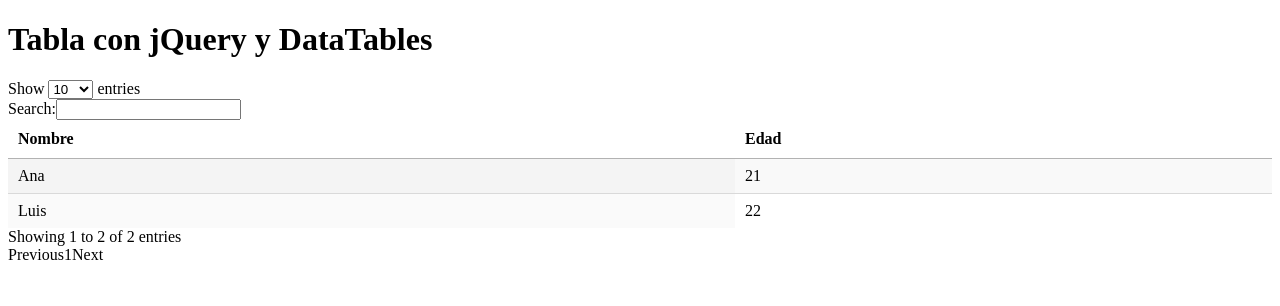
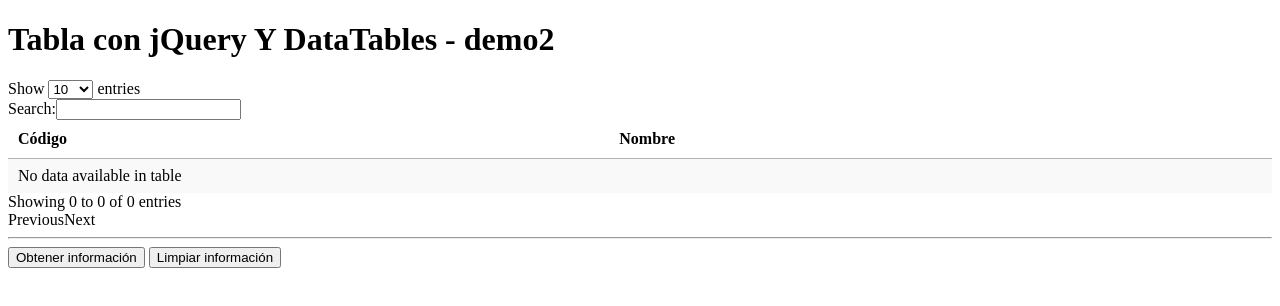
Before and after one commit to cbhas/app01, a website built with Vite: page index.html in a window 1280 px wide. Built offline with nearby package versions, Linux system fonts and the light colour scheme.

Commit message:
Vite Project with jQuery and DataTables v0.3

```diff
--- a/index.html
+++ b/index.html
@@ -3,31 +3,31 @@
 
 <head>
   <meta charset="UTF-8" />
-  <title>Tabla con jQuery y DataTables</title>
+  <title>Tabla con jQuery Y DataTables</title>
   <link rel="stylesheet" href="/dataTables.dataTables.min.css" />
 </head>
 
 <body>
-  <h1>Tabla con jQuery y DataTables</h1>
+  <h1>Tabla con jQuery Y DataTables - demo2</h1>
   <table id="tabla-ejemplo" class="display">
     <thead>
       <tr>
+        <th>Código</th>
         <th>Nombre</th>
-        <th>Edad</th>
       </tr>
     </thead>
     <tbody>
-      <tr>
-        <td>Ana</td>
-        <td>21</td>
-      </tr>
-      <tr>
-        <td>Luis</td>
-        <td>22</td>
-      </tr>
+      <!-- Filas dinámicas -->
     </tbody>
   </table>
+
+
+  <hr>
+
+  <button type="submit" id="obtenerInformacion">Obtener información</button>
+  <button type="submit" id="limpiarInformacion">Limpiar información</button>
   <script type="module" src="src/main.js"></script>
-</body>
+
+  <body>
 
 </html>
--- a/src/main.js
+++ b/src/main.js
@@ -2,5 +2,24 @@ import $ from 'jquery';
 import dt from 'datatables.net-dt';
 
 $(document).ready(function () {
-  $('#tabla-ejemplo').DataTable();
+  const mi_tabla = $('#tabla-ejemplo').DataTable();
+  var url = "https://pkgstore.datahub.io/core/continent-codes/continent-codes_json/data/60d6baef1250bc2b01fd0148dccca518/continent-codes_json.json"
+
+
+  $("#obtenerInformacion").click(function () {
+    $.ajax({
+      dataType: 'json',
+      url: url
+    }).then(function (data) {
+      data.forEach(function (item) {
+        mi_tabla.row.add([
+          item.Code,
+          item.Name
+        ]).draw(false);
+      });
+    });
+  });
+  $("#limpiarInformacion").click(function () {
+    mi_tabla.clear().draw();
+  });
 });
```
